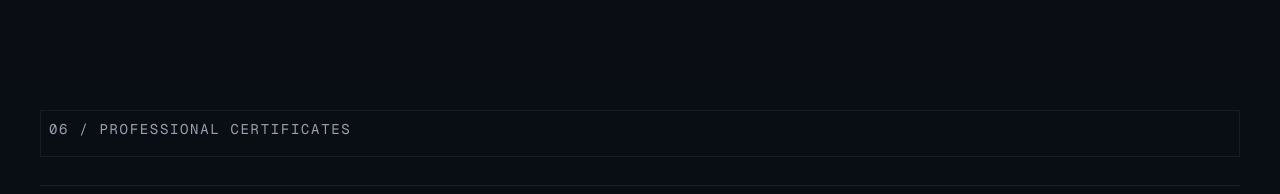
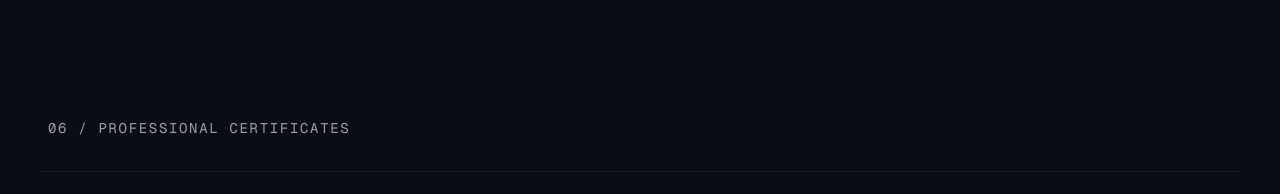
Before and after one commit to shihab-bhuiya/First-intern-Task, a Next.js app: page / in a window 1280 px wide. Shown: the part 4843-5037 px from the top of the page. Built offline with nearby package versions, Linux system fonts and the light colour scheme.

Commit message:
refactor: adjust padding and remove border in Certifications section for improved layout

```diff
--- a/src/components/Certifications.tsx
+++ b/src/components/Certifications.tsx
@@ -18,7 +18,7 @@ export default function Certificates() {
     <section className="w-full mx-auto max-w-[1440px] bg-[#090d14] px-6 py-8 sm:px-10">
       <div className="mx-auto w-full max-w-[1312px]">
         {/* Section label */}
-        <div className="mb-7 border border-white/[0.06] p-2 pb-4">
+        <div className="mb-7  p-2 pb-1">
           <h2 className="font-mono text-[14px] uppercase tracking-[0.12em] text-gray-400">
             06 / Professional Certificates
           </h2>
```
